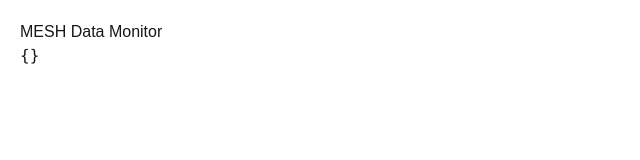
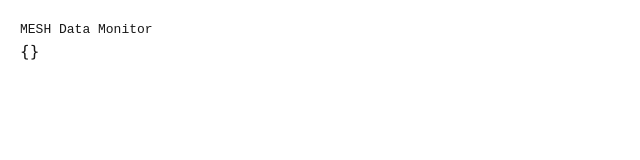
Before and after one commit to eirakusoya-std/gachihoko, a Next.js app in the folder gachihoko/: page / in a window 1280 px wide. Shown: the top 160 px of the page, without its empty margins (0-640 px from the left). Built offline with nearby package versions, Linux system fonts and the light colour scheme.

Commit message:
feat: mesh data monitor

```diff
--- a/gachihoko/app/api/mesh-data/route.js
+++ b/gachihoko/app/api/mesh-data/route.js
@@ -1,14 +1,15 @@
 // app/api/mesh-data/route.js
-let latestData = {}; // 最新のMESHデータを保持
+let latestData = {}; // 最新データを保存
 
+// MESHからデータを受け取る
 export async function POST(request) {
   const body = await request.json();
   latestData = body;
-  console.log("✅ MESHから受信:", latestData);
-  return Response.json({ ok: true });
+  console.log("✅ MESH received:", latestData);
+  return Response.json({ status: "ok" });
 }
 
+// ブラウザから最新データを取得
 export async function GET() {
-  // ブラウザから最新データを取得できるようにする
   return Response.json(latestData);
 }
--- a/gachihoko/app/page.tsx
+++ b/gachihoko/app/page.tsx
@@ -1,23 +1,28 @@
-// app/page.jsx
 "use client";
 import { useEffect, useState } from "react";
 
 export default function Home() {
-  const [meshData, setMeshData] = useState({});
+  const [meshData, setMeshData] = useState(null);
 
   useEffect(() => {
     const interval = setInterval(async () => {
       const res = await fetch("/api/mesh-data");
+      if (!res.ok) return;
       const data = await res.json();
       setMeshData(data);
     }, 500); // 0.5秒ごとに更新
+
     return () => clearInterval(interval);
   }, []);
 
   return (
-    <main style={{ padding: 20 }}>
+    <main style={{ padding: "20px", fontFamily: "monospace" }}>
       <h1>MESH Data Monitor</h1>
-      <pre>{JSON.stringify(meshData, null, 2)}</pre>
+      {meshData ? (
+        <pre>{JSON.stringify(meshData, null, 2)}</pre>
+      ) : (
+        <p>Waiting for data...</p>
+      )}
     </main>
   );
 }
```
Also changed, not shown: 1 other file (tests, documents, lock files or other folders).
